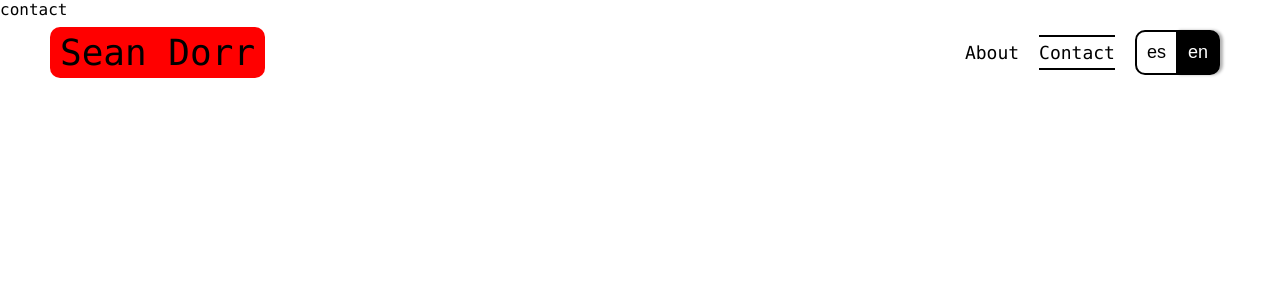
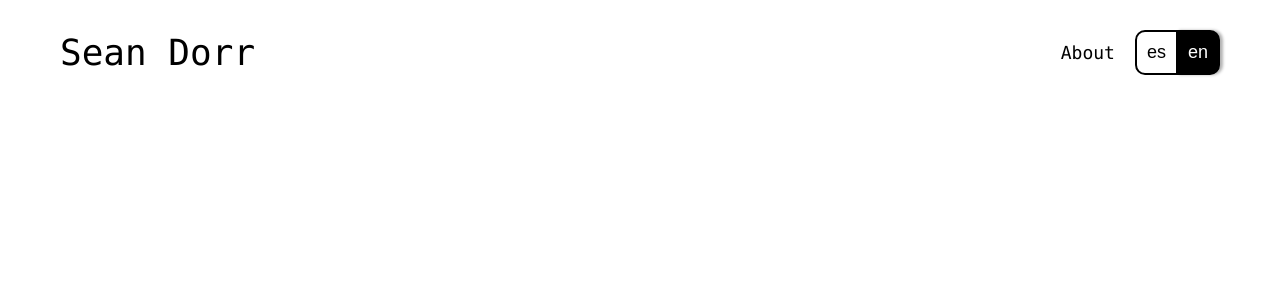
Before and after one commit to seandorr/portfolio, a React (Create React App) app: page /contact in a window 1280 px wide. Shown: the top 300 px of the page. Built offline with nearby package versions, Linux system fonts and the light colour scheme; a web font is replaced by a local one.

Commit message:
Removing contact page and link
Fixing navbar styles

```diff
--- a/src/App.js
+++ b/src/App.js
@@ -4,7 +4,6 @@ import NavBar from "./components/Navbar/NavBar";
 import Home from "./pages/Home/Home";
 import projectPreviewData from "./pages/Home/utils/constants/projectPreviewData";
 import About from "./pages/About/About";
-import Contact from "./pages/Contact/Contact";
 import ScrollToTop from "./components/ScrollToTop/ScrollToTop";
 import DetailedProject from "./pages/DetailedProjects/components/DetailedProject";
 import generateRandomKey from "./utils/functions/generateRandomKey";
@@ -54,9 +53,6 @@ const App = () => {
               translation={translation}
             />
           </Route>
-          <Route path="/contact">
-            <Contact setActiveProjectColor={setActiveProjectColor} />
-          </Route>
           {PROJECTS.map((project) => {
             const { projectLink } = project;
             return (
--- a/src/components/Navbar/NavBar.jsx
+++ b/src/components/Navbar/NavBar.jsx
@@ -39,9 +39,6 @@ const NavBar = (props) => {
           >
             {translation("navbar.about")}
           </NavLink>
-          <NavLink to="/contact" className="nav-item link nav-link">
-            {translation("navbar.contact")}
-          </NavLink>
           <div className="nav-item btn-container">
             <button
               className={`translation-btn ${
--- a/src/components/Navbar/navbar.scss
+++ b/src/components/Navbar/navbar.scss
@@ -40,13 +40,7 @@
         font-size: 18px;
 
         &:not(:first-child) {
-          &:not(:last-child) {
-            margin: 0 0 0 20px;
-
-            @include tablet {
-              margin: 0 20px;
-            }
-          }
+          margin-left: 20px;
         }
 
         &.nav-link {
@@ -65,16 +59,6 @@
           &.active {
             &::after {
               width: 100%;
-            }
-
-            &::before {
-              content: "";
-              position: absolute;
-              top: -7px;
-              left: 0;
-              width: 100%;
-              height: 2px;
-              background-color: $dark-color;
             }
           }
         }
--- a/src/pages/contact/Contact.jsx
+++ /dev/null
@@ -1,11 +0,0 @@
-import React, { useEffect } from "react";
-
-const Contact = ({ setActiveProjectColor }) => {
-  useEffect(() => {
-    setActiveProjectColor("red");
-  }, [setActiveProjectColor]);
-
-  return <div style={{ height: "300vh" }}>contact</div>;
-};
-
-export default Contact;
```
